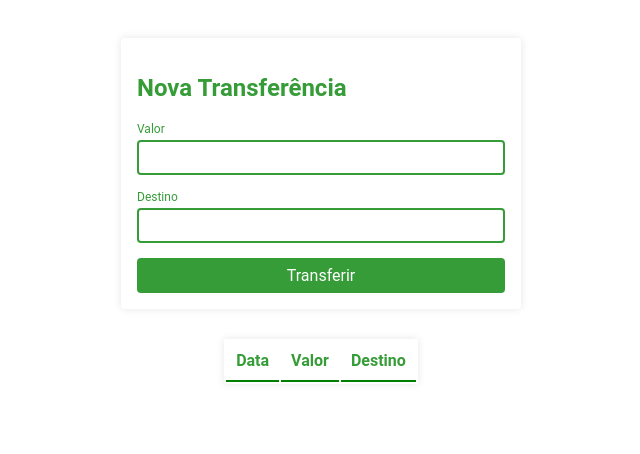
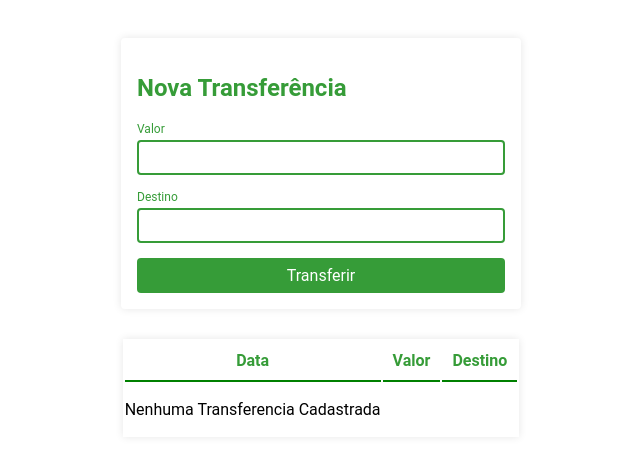
Before and after one commit to joaooliveiraa/byte-bank, an Angular app: page / in a window 1280 px wide. Shown: the top 454 px of the page, without its empty margins (319-959 px from the left). Built offline with nearby package versions, Linux system fonts and the light colour scheme.

Commit message:
update table transferencia

```diff
--- a/src/app/app.component.ts
+++ b/src/app/app.component.ts
@@ -10,7 +10,6 @@
   transferencias: any[] =[];
 
   transferir($event) {
-    console.log($event);
     const transferencia = {...$event, data: new Date()}
     this.transferencias.push(transferencia);
   }
--- a/src/app/extrato/extrato.component.html
+++ b/src/app/extrato/extrato.component.html
@@ -4,7 +4,7 @@
     <th class='tabela__cabecalho__conteudo'>Valor</th>
     <th class='tabela__cabecalho__conteudo'>Destino</th>
   </thead>
-  <tbody>
+  <tbody *ngIf="transferencias?.length > 0; else listavazia">
     <tr class='tabela__linha' *ngFor="let transferencia of transferencias">
       <td class='tabela__conteudo'> {{ transferencia?.data | date: 'short' }}</td>
       <td class='tabela__conteudo'> {{ transferencia?.valor | currency }}</td>
@@ -12,3 +12,6 @@
     </tr>
   </tbody>
 </table>
+<ng-template #listavazia>
+  <p>Nenhuma Transferencia Cadastrada</p>
+</ng-template>
```
